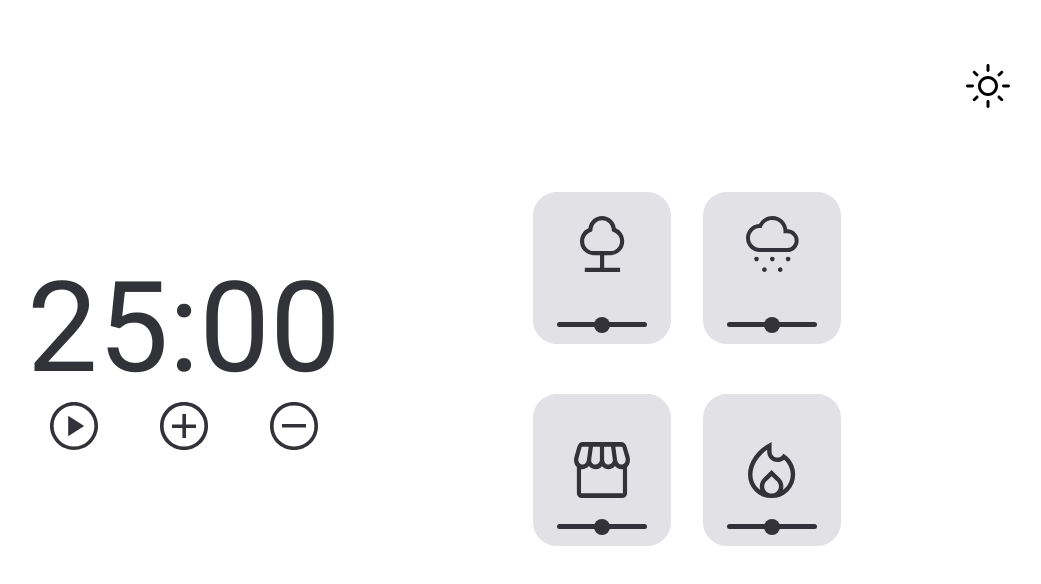
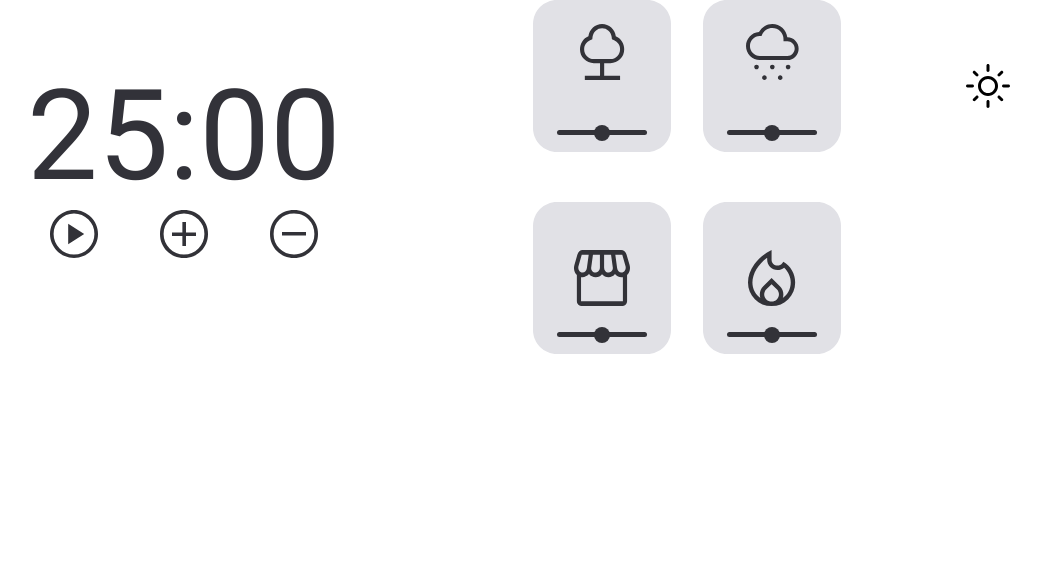
Before and after one commit to amorimcesar/pomodorotimerdark, a plain HTML site: page index.html in a window 1280 px wide. Shown: the whole page, without its empty margins (206-1247 px from the left). Drawn offline with Linux system fonts and the light colour scheme.

Commit message:
Update style.css

```diff
--- a/style.css
+++ b/style.css
@@ -35,7 +35,7 @@ main{
   display: flex;
   flex-direction: column;
   justify-self: center;
-  margin: 19.2rem 23rem;
+  margin: 0 auto;
   gap: 5rem;
 }
 
```
